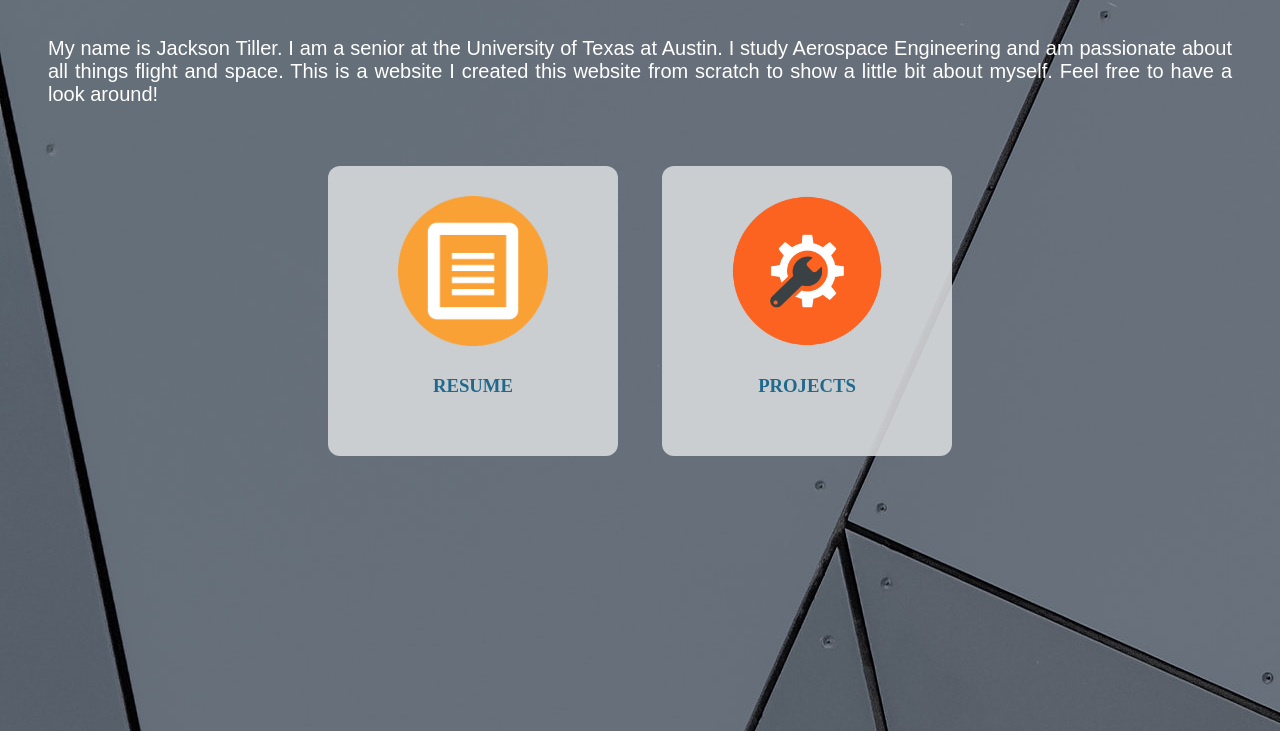
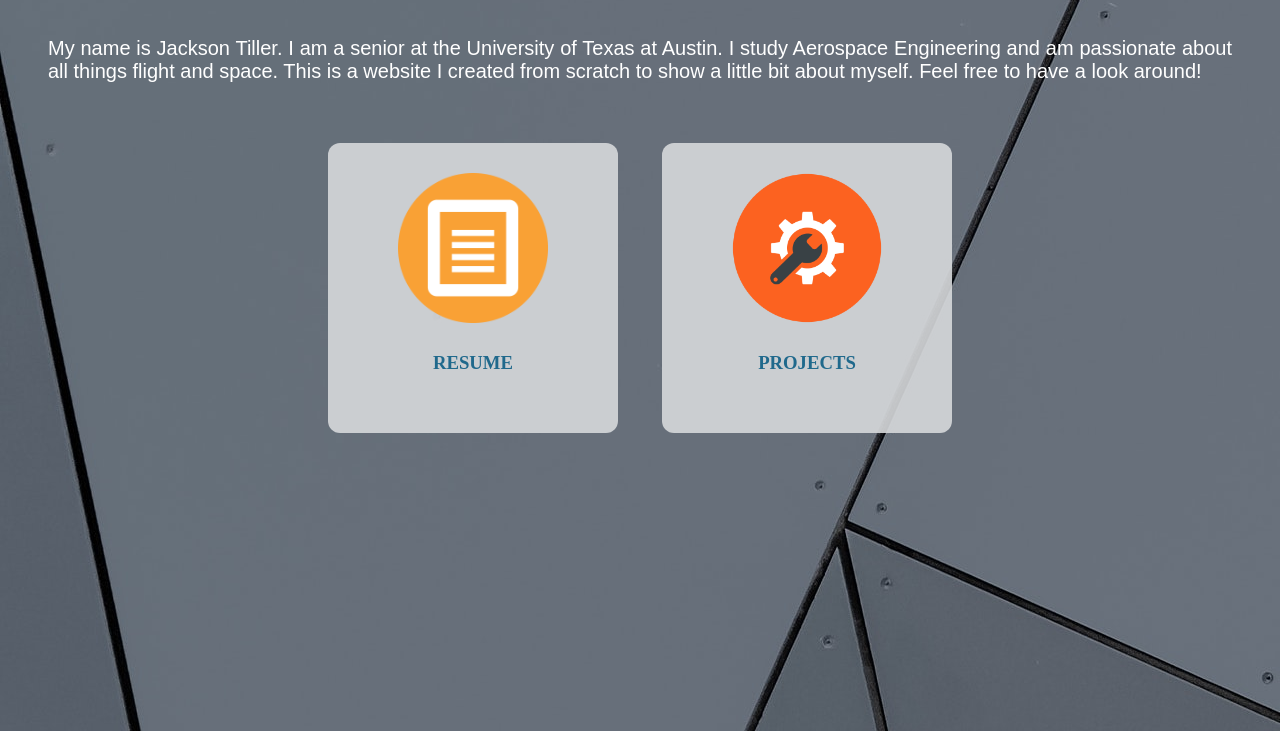
Before and after one commit to jtiller/jtiller.github.io, a plain HTML site: page index.html in a window 1280 px wide. Shown: the part 69-800 px from the top of the page. Drawn offline with Linux system fonts and the light colour scheme; a web font is replaced by a local one.

Commit message:
changed grammatical error

```diff
--- a/index.html
+++ b/index.html
@@ -16,7 +16,7 @@
 	<div class = intro>
 		My name is Jackson Tiller. I am a senior at the University of Texas at
 		Austin. I study Aerospace Engineering and am passionate about all things
-		flight and space. This is a website I created this website from scratch
+		flight and space. This is a website I created from scratch
 		to show a little bit about myself. Feel free to have a look around!
 	</div>
 
```
